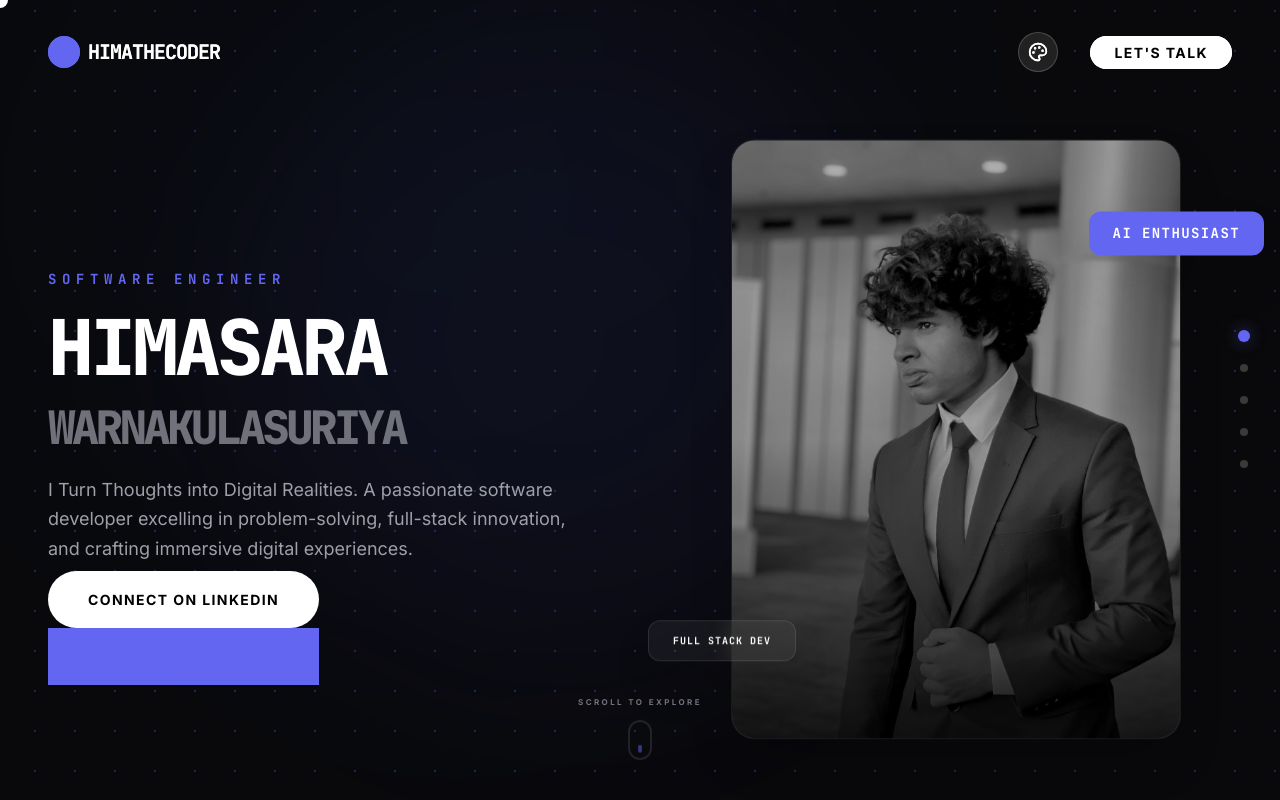
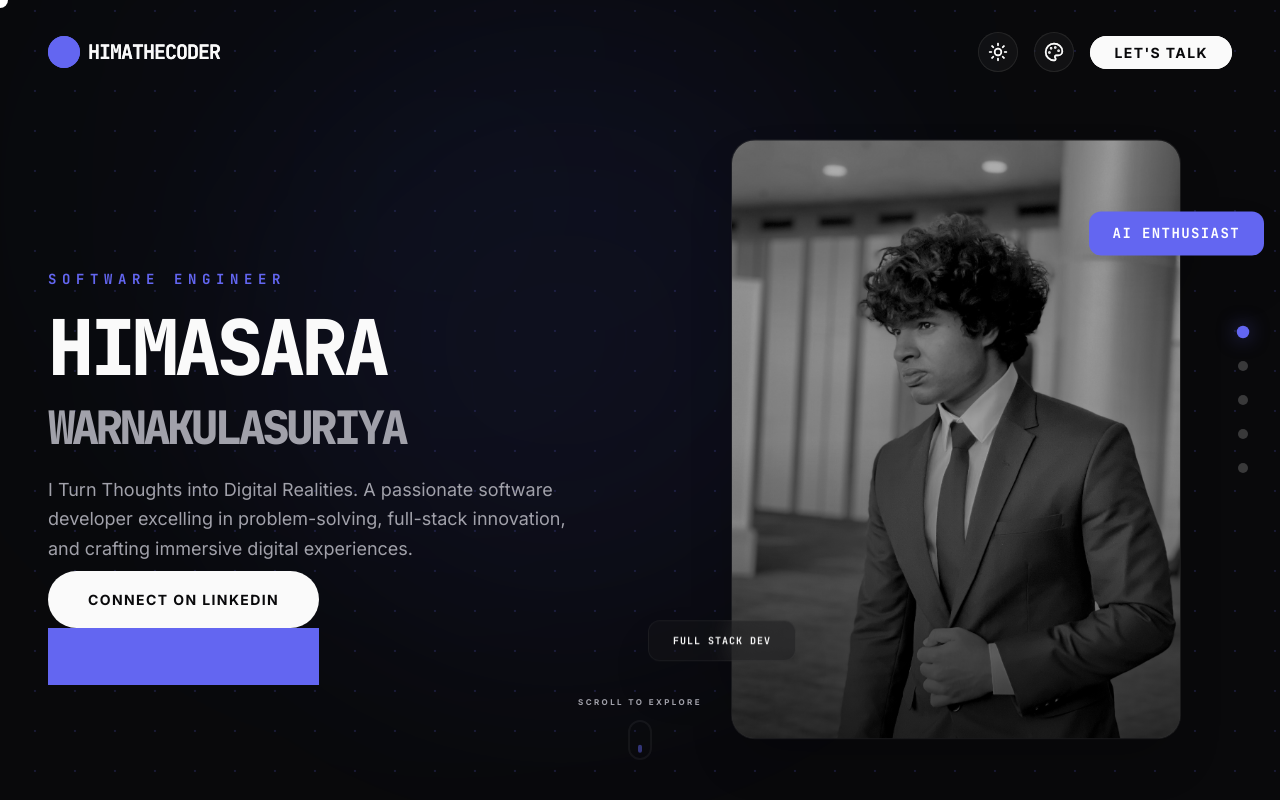
Before and after one commit to Himaw/himathecoder, a Next.js app: page / in a window 1280 px wide. Built offline with nearby package versions, Linux system fonts and the light colour scheme.

Commit message:
refactor: Migrate styling to use CSS variables for dynamic theme support across components and layout.

```diff
--- a/app/layout.tsx
+++ b/app/layout.tsx
@@ -25,7 +25,7 @@ export default function RootLayout({
   children: React.ReactNode;
 }) {
   return (
-    <html lang="en" className={`${inter.variable} ${jetbrainsMono.variable} dark`}>
+    <html lang="en" className={`${inter.variable} ${jetbrainsMono.variable}`}>
       <head>
         <link
           rel="apple-touch-icon"
@@ -57,7 +57,7 @@ export default function RootLayout({
           content="const Hima = ( name, passion ) => Himasara, I Turn Thoughts into Digital Realities"
         />
         </head>
-      <body className="bg-zinc-950 text-zinc-50 antialiased selection:bg-primary selection:text-white" suppressHydrationWarning>
+      <body className="antialiased selection:bg-primary selection:text-white" suppressHydrationWarning>
         <ThemeProvider>
           {children}
         </ThemeProvider>
--- a/app/page.tsx
+++ b/app/page.tsx
@@ -89,12 +89,12 @@ export default function Home() {
   const Component = slide?.component;
 
   return (
-    <main className="relative h-screen w-screen overflow-hidden text-white">
+    <main className="relative h-screen w-screen overflow-hidden text-[var(--foreground)]">
       <CustomCursor />
       <Navbar onNavigate={goToSlide} />
 
       {/* Persistent Interactive Background */}
-      <div className="fixed inset-0 z-0 overflow-hidden pointer-events-none bg-[#09090b]">
+      <div className="fixed inset-0 z-0 overflow-hidden pointer-events-none bg-[var(--background)] transition-colors duration-500">
         <motion.div
           style={{ x: moveX, y: moveY }}
           className="absolute inset-[-20%] opacity-60"
@@ -103,7 +103,7 @@ export default function Home() {
           <div className="absolute bottom-1/4 right-1/3 h-[60vw] w-[60vw] rounded-full bg-blue-600/5 blur-[150px]" />
 
           {/* Dot Grid that moves with mouse and drifts */}
-          <div className="absolute inset-0 h-full w-full opacity-50 bg-drift"
+          <div className="absolute inset-0 h-full w-full opacity-30 dark:opacity-50 bg-drift"
             style={{
               backgroundImage: 'radial-gradient(circle, var(--primary) 1.2px, transparent 1.2px)',
               backgroundSize: '40px 40px',
@@ -129,10 +129,10 @@ export default function Home() {
                 {slideItem.id}
               </span>
 
-              <div className={`h-2 w-2 rounded-full transition-all duration-500 ${
+              <div className={`h-2.5 w-2.5 rounded-full transition-all duration-500 ${
                 index === currentSlide
-                  ? 'scale-150 bg-primary shadow-[0_0_10px_rgba(var(--primary-rgb),0.5)]'
-                  : 'bg-white/20 hover:bg-white/50'
+                  ? 'scale-125 bg-primary shadow-[0_0_15px_rgba(var(--primary-rgb),0.5)]'
+                  : 'bg-foreground/20 hover:bg-foreground/40'
               }`} />
             </button>
           ))}
@@ -142,15 +142,15 @@ export default function Home() {
         <div className="fixed bottom-8 right-8 z-50 flex flex-col gap-2 md:hidden">
           <button
             onClick={() => currentSlide > 0 && goToSlide(currentSlide - 1)}
-            className="flex h-12 w-12 items-center justify-center rounded-full bg-white/5 border border-white/10 backdrop-blur-md"
+            className="flex h-12 w-12 items-center justify-center rounded-full bg-foreground/5 border border-foreground/10 backdrop-blur-md"
           >
-            <ChevronUp className="h-6 w-6" />
+            <ChevronUp className="h-6 w-6 text-[var(--foreground)]" />
           </button>
           <button
             onClick={() => currentSlide < slides.length - 1 && goToSlide(currentSlide + 1)}
-            className="flex h-12 w-12 items-center justify-center rounded-full bg-white/5 border border-white/10 backdrop-blur-md"
+            className="flex h-12 w-12 items-center justify-center rounded-full bg-foreground/5 border border-foreground/10 backdrop-blur-md"
           >
-            <ChevronDown className="h-6 w-6" />
+            <ChevronDown className="h-6 w-6 text-[var(--foreground)]" />
           </button>
         </div>
 
--- a/components/layout/Navbar.tsx
+++ b/components/layout/Navbar.tsx
@@ -1,7 +1,7 @@
 import { useState } from 'react';
 import { motion, AnimatePresence } from 'motion/react';
 import Link from 'next/link';
-import { Menu, X, Palette } from 'lucide-react';
+import { Menu, X, Palette, Sun, Moon } from 'lucide-react';
 import { useTheme, themes } from '@/hooks/use-theme';
 
 import Magnetic from '@/components/ui/Magnetic';
@@ -20,7 +20,7 @@ interface NavbarProps {
 export default function Navbar({ onNavigate }: NavbarProps) {
   const [mobileMenuOpen, setMobileMenuOpen] = useState(false);
   const [showColorPicker, setShowColorPicker] = useState(false);
-  const { theme: currentTheme, setTheme } = useTheme();
+  const { theme: currentTheme, setTheme, mode, toggleMode } = useTheme();
 
   const handleNavigate = (index: number) => {
     onNavigate?.(index);
@@ -38,15 +38,24 @@ export default function Navbar({ onNavigate }: NavbarProps) {
         <div className="mx-auto flex max-w-7xl items-center justify-between">
           <button onClick={() => handleNavigate(0)} className="group flex items-center gap-2">
             <div className="h-8 w-8 rounded-full bg-primary transition-transform duration-500 group-hover:rotate-180" />
-            <span className="font-display text-xl font-bold tracking-tighter uppercase">HimaTheCoder</span>
+            <span className="font-display text-xl font-bold tracking-tighter uppercase text-[var(--foreground)]">HimaTheCoder</span>
           </button>
 
-          <div className="hidden items-center gap-8 md:flex">
+          <div className="hidden items-center gap-4 md:flex">
+            {/* Mode Toggle */}
+            <button
+              onClick={toggleMode}
+              className="flex h-10 w-10 items-center justify-center rounded-full bg-[var(--card)] border border-[var(--border)] text-[var(--foreground)] transition-all hover:bg-[var(--foreground)]/10"
+              aria-label="Toggle dark/light mode"
+            >
+              {mode === 'dark' ? <Sun className="h-5 w-5" /> : <Moon className="h-5 w-5" />}
+            </button>
+
             {/* Color Picker Toggle */}
             <div className="relative">
               <button
                 onClick={() => setShowColorPicker(!showColorPicker)}
-                className="flex h-10 w-10 items-center justify-center rounded-full bg-white/5 border border-white/10 text-white transition-all hover:bg-white/10"
+                className="flex h-10 w-10 items-center justify-center rounded-full bg-[var(--card)] border border-[var(--border)] text-[var(--foreground)] transition-all hover:bg-[var(--foreground)]/10"
                 aria-label="Change theme color"
               >
                 <Palette className="h-5 w-5" />
@@ -58,7 +67,7 @@ export default function Navbar({ onNavigate }: NavbarProps) {
                     initial={{ opacity: 0, scale: 0.9, y: 10 }}
                     animate={{ opacity: 1, scale: 1, y: 0 }}
                     exit={{ opacity: 0, scale: 0.9, y: 10 }}
-                    className="absolute right-0 top-full mt-4 flex items-center gap-2 rounded-2xl border border-white/10 bg-zinc-900/90 p-3 backdrop-blur-xl shadow-2xl"
+                    className="absolute right-0 top-full mt-4 flex items-center gap-2 rounded-2xl border border-[var(--border)] bg-[var(--background)]/90 p-3 backdrop-blur-xl shadow-2xl"
                   >
                     {Object.entries(themes).map(([key, value]) => (
                       <button
@@ -68,7 +77,7 @@ export default function Navbar({ onNavigate }: NavbarProps) {
                           setShowColorPicker(false);
                         }}
                         className={`h-6 w-6 rounded-full transition-transform hover:scale-125 ${
-                          currentTheme === key ? 'ring-2 ring-white ring-offset-2 ring-offset-black' : ''
+                          currentTheme === key ? 'ring-2 ring-primary ring-offset-2 ring-offset-[var(--background)]' : ''
                         }`}
                         style={{ backgroundColor: value.hex }}
                         title={key.charAt(0).toUpperCase() + key.slice(1)}
@@ -82,7 +91,7 @@ export default function Navbar({ onNavigate }: NavbarProps) {
             <Magnetic>
               <a
                 href="mailto:himasara.warna@gmail.com"
-                className="rounded-full bg-white px-6 py-2 text-sm font-bold uppercase tracking-widest text-black transition-transform hover:scale-105 active:scale-95"
+                className="rounded-full bg-[var(--foreground)] px-6 py-2 text-sm font-bold uppercase tracking-widest text-[var(--background)] transition-transform hover:scale-105 active:scale-95"
               >
                 Let&apos;s Talk
               </a>
@@ -90,7 +99,7 @@ export default function Navbar({ onNavigate }: NavbarProps) {
           </div>
 
           <button
-            className="relative z-50 md:hidden"
+            className="relative z-50 md:hidden text-[var(--foreground)]"
             onClick={() => setMobileMenuOpen(!mobileMenuOpen)}
             aria-label={mobileMenuOpen ? 'Close menu' : 'Open menu'}
           >
@@ -111,7 +120,7 @@ export default function Navbar({ onNavigate }: NavbarProps) {
             animate={{ opacity: 1 }}
             exit={{ opacity: 0 }}
             transition={{ duration: 0.3 }}
-            className="fixed inset-0 z-40 flex flex-col items-center justify-center bg-black/95 backdrop-blur-md md:hidden"
+            className="fixed inset-0 z-40 flex flex-col items-center justify-center bg-[var(--background)]/95 backdrop-blur-md md:hidden"
           >
             <nav className="flex flex-col items-center gap-8">
               {navLinks.map((link, i) => (
@@ -122,11 +131,19 @@ export default function Navbar({ onNavigate }: NavbarProps) {
                   exit={{ opacity: 0, y: 20 }}
                   transition={{ delay: i * 0.1, duration: 0.3 }}
                   onClick={() => handleNavigate(link.index)}
-                  className="font-display text-3xl font-bold uppercase tracking-widest text-white transition-colors hover:text-primary"
+                  className="font-display text-3xl font-bold uppercase tracking-widest text-[var(--foreground)] transition-colors hover:text-primary"
                 >
                   {link.name}
                 </motion.button>
               ))}
+              <button
+                onClick={toggleMode}
+                className="mb-4 flex h-12 w-12 items-center justify-center rounded-full bg-[var(--card)] border border-[var(--border)] text-[var(--foreground)] transition-all hover:bg-[var(--foreground)]/10"
+                aria-label="Toggle dark/light mode"
+              >
+                {mode === 'dark' ? <Sun className="h-6 w-6" /> : <Moon className="h-6 w-6" />}
+              </button>
+
               <div className="mt-4 flex gap-4">
                 {Object.entries(themes).map(([key, value]) => (
                   <button
@@ -136,7 +153,7 @@ export default function Navbar({ onNavigate }: NavbarProps) {
                       setMobileMenuOpen(false);
                     }}
                     className={`h-8 w-8 rounded-full transition-transform ${
-                      currentTheme === key ? 'ring-2 ring-white ring-offset-2 ring-offset-black scale-110' : ''
+                      currentTheme === key ? 'ring-2 ring-primary ring-offset-2 ring-offset-[var(--background)] scale-110' : ''
                     }`}
                     style={{ backgroundColor: value.hex }}
                   />
@@ -150,7 +167,7 @@ export default function Navbar({ onNavigate }: NavbarProps) {
                 transition={{ delay: navLinks.length * 0.1, duration: 0.3 }}
                 href="mailto:himasara.warna@gmail.com"
                 onClick={() => setMobileMenuOpen(false)}
-                className="mt-8 rounded-full bg-white px-8 py-3 text-sm font-bold uppercase tracking-widest text-black transition-transform hover:scale-105 active:scale-95"
+                className="mt-8 rounded-full bg-[var(--foreground)] px-8 py-3 text-sm font-bold uppercase tracking-widest text-[var(--background)] transition-transform hover:scale-105 active:scale-95"
               >
                 Let&apos;s Talk
               </motion.a>
--- a/components/sections/Hero.tsx
+++ b/components/sections/Hero.tsx
@@ -23,10 +23,10 @@ export default function Hero() {
             initial={{ opacity: 0, y: 20 }}
             animate={{ opacity: 1, y: 0 }}
             transition={{ duration: 1, ease: [0.16, 1, 0.3, 1], delay: 0.2 }}
-            className="font-display text-[clamp(2.5rem,6vw,6rem)] font-black leading-[0.9] tracking-tighter uppercase text-white"
+            className="font-display text-[clamp(2.5rem,6vw,6rem)] font-black leading-[0.9] tracking-tighter uppercase text-[var(--foreground)]"
           >
             Himasara <br />
-            <span className="text-[0.6em] text-zinc-500">Warnakulasuriya</span>
+            <span className="text-[0.6em] text-[var(--muted)]">Warnakulasuriya</span>
           </motion.h1>
         </div>
 
@@ -34,7 +34,7 @@ export default function Hero() {
           initial={{ opacity: 0, y: 20 }}
           animate={{ opacity: 1, y: 0 }}
           transition={{ duration: 0.8, delay: 0.4 }}
-          className="max-w-xl text-sm text-zinc-400 md:text-base lg:text-lg leading-relaxed"
+          className="max-w-xl text-sm text-[var(--muted)] md:text-base lg:text-lg leading-relaxed"
         >
           I Turn Thoughts into Digital Realities. A passionate software developer excelling in problem-solving, full-stack innovation, and crafting immersive digital experiences.
         </motion.p>
@@ -49,7 +49,7 @@ export default function Hero() {
             <a
               href="https://linkedin.com/in/himaofficial"
               target="_blank"
-              className="group relative overflow-hidden rounded-full bg-white px-8 py-4 text-xs font-bold uppercase tracking-widest text-black transition-all hover:pr-12 md:px-10 md:py-5 md:text-sm"
+              className="group relative overflow-hidden rounded-full bg-[var(--foreground)] px-8 py-4 text-xs font-bold uppercase tracking-widest text-[var(--background)] transition-all hover:pr-12 md:px-10 md:py-5 md:text-sm"
             >
               <span className="relative z-10">Connect on LinkedIn</span>
               <div className="absolute inset-0 -z-0 bg-primary translate-y-full transition-transform duration-300 group-hover:translate-y-0" />
@@ -73,7 +73,7 @@ export default function Hero() {
             repeat: Infinity,
             ease: "easeInOut"
           }}
-          className="relative aspect-[3/4] w-full max-w-[240px] md:max-w-[400px] lg:max-w-[450px] max-h-[40vh] md:max-h-none overflow-hidden rounded-3xl border border-white/10 glass shadow-2xl"
+          className="relative aspect-[3/4] w-full max-w-[240px] md:max-w-[400px] lg:max-w-[450px] max-h-[40vh] md:max-h-none overflow-hidden rounded-3xl border border-[var(--border)] glass shadow-2xl"
         >
           <Image
             src="/img/hima.jpg"
@@ -82,14 +82,14 @@ export default function Hero() {
             className="object-cover grayscale hover:grayscale-0 transition-all duration-700"
             referrerPolicy="no-referrer"
           />
-          <div className="absolute inset-0 bg-gradient-to-t from-black/80 via-transparent to-transparent" />
+          <div className="absolute inset-0 bg-gradient-to-t from-black/60 via-transparent to-transparent" />
         </motion.div>
 
         {/* Floating Elements */}
         <motion.div
           animate={{ y: [0, -10, 0] }}
           transition={{ duration: 4, repeat: Infinity, ease: "easeInOut" }}
-          className="absolute -right-3 top-8 md:-right-8 md:top-20 rounded-xl bg-primary px-3 py-1.5 font-display text-[8px] md:text-sm font-bold uppercase tracking-widest text-white shadow-2xl md:px-6 md:py-3"
+          className="absolute -right-3 top-8 md:-right-8 md:top-20 rounded-xl bg-primary px-3 py-1.5 font-display text-[8px] md:text-sm font-bold uppercase tracking-widest text-[#ffffff] shadow-2xl md:px-6 md:py-3"
         >
           AI Enthusiast
         </motion.div>
@@ -97,7 +97,7 @@ export default function Hero() {
         <motion.div
           animate={{ y: [0, 10, 0] }}
           transition={{ duration: 4, repeat: Infinity, ease: "easeInOut", delay: 1 }}
-          className="absolute -left-3 bottom-8 md:-left-8 md:bottom-20 rounded-xl bg-white/5 border border-white/10 backdrop-blur-md px-3 py-1.5 font-display text-[6px] md:text-[10px] font-bold uppercase tracking-widest text-white shadow-2xl md:px-6 md:py-3"
+          className="absolute -left-3 bottom-8 md:-left-8 md:bottom-20 rounded-xl bg-[var(--card)] border border-[var(--border)] backdrop-blur-md px-3 py-1.5 font-display text-[6px] md:text-[10px] font-bold uppercase tracking-widest text-[var(--foreground)] shadow-2xl md:px-6 md:py-3"
         >
           Full Stack Dev
         </motion.div>
@@ -110,10 +110,10 @@ export default function Hero() {
         transition={{ delay: 1.5, duration: 1 }}
         className="absolute bottom-10 left-1/2 -translate-x-1/2 flex flex-col items-center gap-3"
       >
-        <span className="text-[8px] font-bold uppercase tracking-[0.3em] text-zinc-500">
+        <span className="text-[8px] font-bold uppercase tracking-[0.3em] text-[var(--muted)]">
           Scroll to explore
         </span>
-        <div className="relative h-10 w-6 rounded-full border-2 border-white/10">
+        <div className="relative h-10 w-6 rounded-full border-2 border-[var(--border)]">
           <motion.div
             animate={{
               y: [4, 24, 4],
--- a/hooks/use-theme.tsx
+++ b/hooks/use-theme.tsx
@@ -12,39 +12,69 @@ export const themes = {
 } as const;
 
 export type ThemeColor = keyof typeof themes;
+export type ThemeMode = 'light' | 'dark';
 
 interface ThemeContextType {
   theme: ThemeColor;
   setTheme: (theme: ThemeColor) => void;
+  mode: ThemeMode;
+  toggleMode: () => void;
 }
 
 const ThemeContext = createContext<ThemeContextType | undefined>(undefined);
 
 export function ThemeProvider({ children }: { children: React.ReactNode }) {
   const [theme, setThemeState] = useState<ThemeColor>('indigo');
+  const [mode, setModeState] = useState<ThemeMode>('dark');
 
   useEffect(() => {
+    // Load saved theme color
     const savedTheme = localStorage.getItem('theme-color') as ThemeColor;
     if (savedTheme && themes[savedTheme]) {
       setThemeState(savedTheme);
-      applyTheme(savedTheme);
+      applyThemeColor(savedTheme);
+    }
+
+    // Load saved theme mode
+    const savedMode = localStorage.getItem('theme-mode') as ThemeMode;
+    if (savedMode) {
+      setModeState(savedMode);
+      applyThemeMode(savedMode);
+    } else {
+      // Default to dark mode
+      applyThemeMode('dark');
     }
   }, []);
 
-  const applyTheme = (color: ThemeColor) => {
+  const applyThemeColor = (color: ThemeColor) => {
     const { hex, rgb } = themes[color];
     document.documentElement.style.setProperty('--primary', hex);
     document.documentElement.style.setProperty('--primary-rgb', rgb);
   };
 
+  const applyThemeMode = (newMode: ThemeMode) => {
+    if (newMode === 'dark') {
+      document.documentElement.classList.add('dark');
+    } else {
+      document.documentElement.classList.remove('dark');
+    }
+  };
+
   const setTheme = (newTheme: ThemeColor) => {
     setThemeState(newTheme);
     localStorage.setItem('theme-color', newTheme);
-    applyTheme(newTheme);
+    applyThemeColor(newTheme);
+  };
+
+  const toggleMode = () => {
+    const newMode = mode === 'dark' ? 'light' : 'dark';
+    setModeState(newMode);
+    localStorage.setItem('theme-mode', newMode);
+    applyThemeMode(newMode);
   };
 
   return (
-    <ThemeContext.Provider value={{ theme, setTheme }}>
+    <ThemeContext.Provider value={{ theme, setTheme, mode, toggleMode }}>
       {children}
     </ThemeContext.Provider>
   );
```
Also changed, not shown: app/globals.css (+10 -3 lines), components/sections/Education.tsx (+7 -7 lines), components/sections/Experience.tsx (+5 -5 lines), components/sections/Projects.tsx (+6 -8 lines), components/sections/Skills.tsx (+7 -7 lines).
